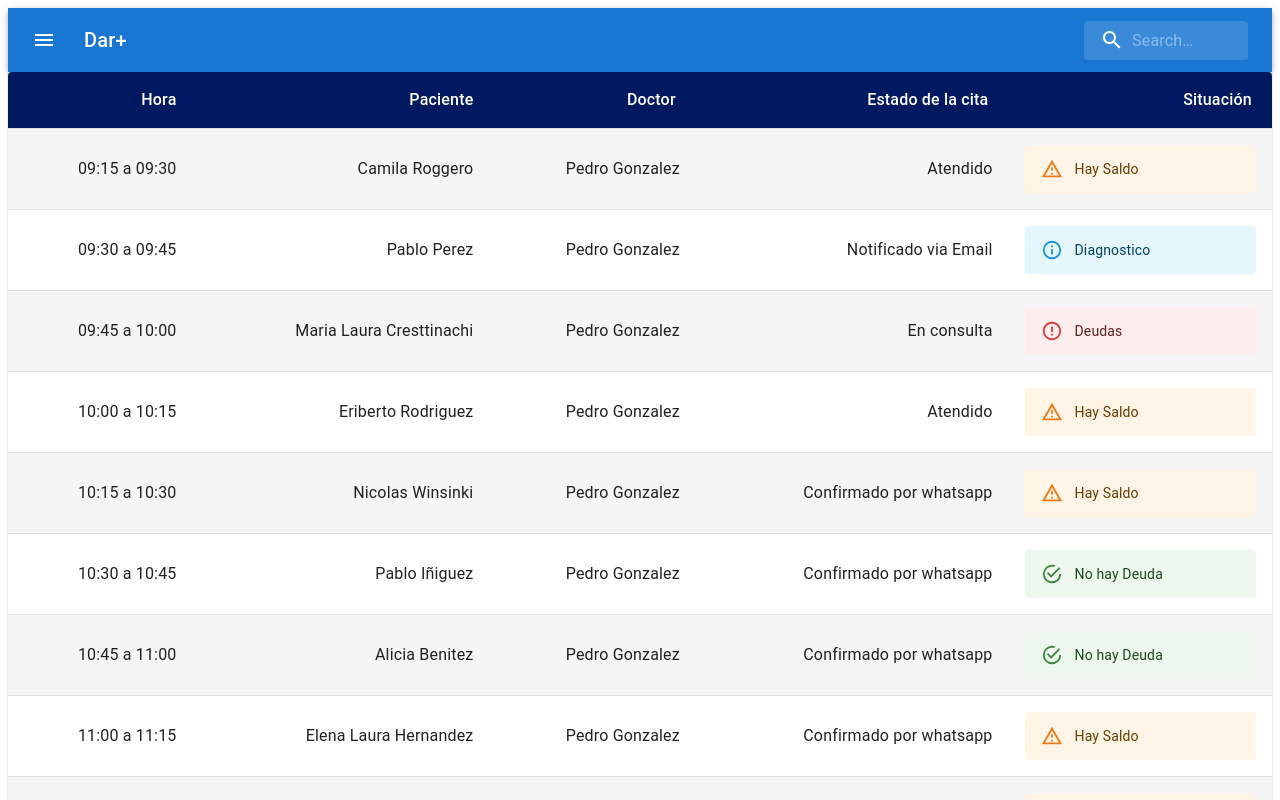
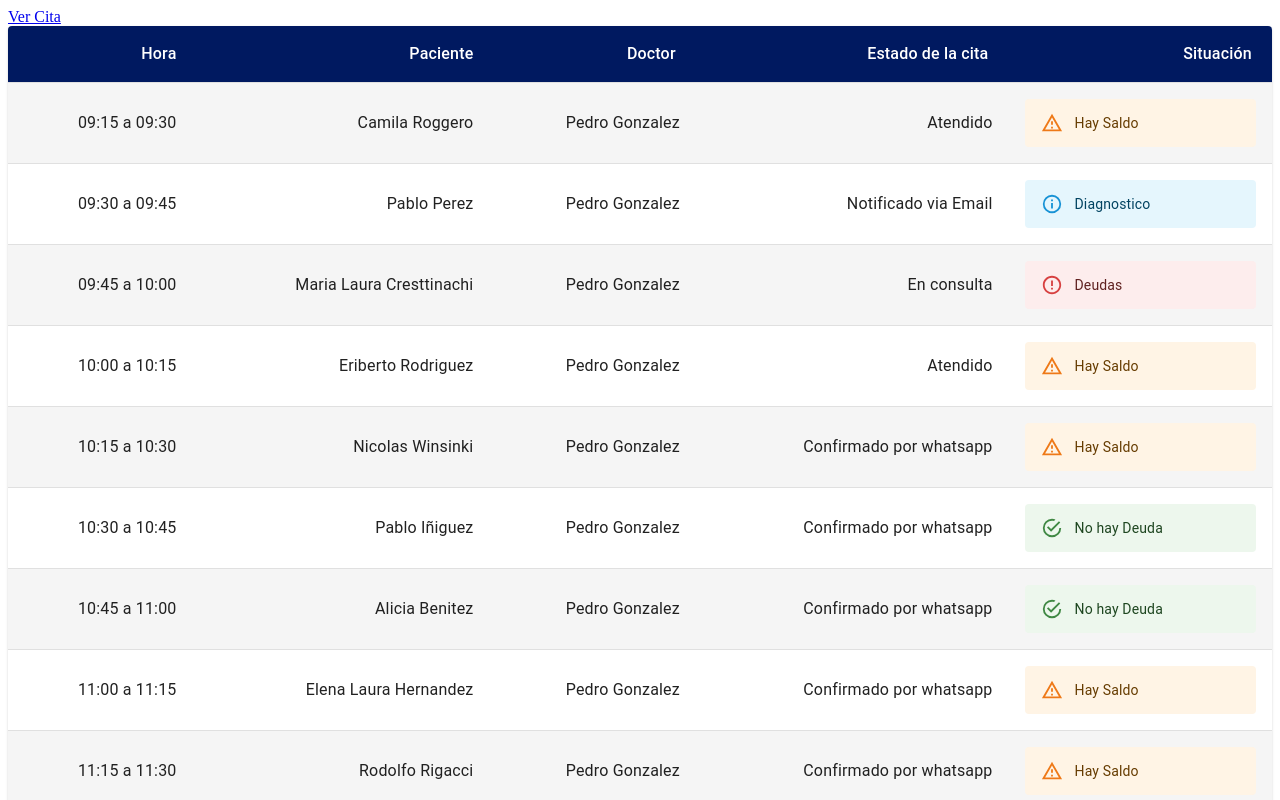
Before and after one commit to gastonaguirre/Front-Dar-, a Next.js app: page /components/citas in a window 1280 px wide. Shown: the top 800 px of the page. Built offline with nearby package versions, Linux system fonts and the light colour scheme.

Commit message:
ordenar carpetas

```diff
--- a/app/components/citas/page.tsx
+++ b/app/components/citas/page.tsx
@@ -66,19 +66,10 @@ export default function Citas({ citas }: Props) {
               <StyledTableCell align="right">{c.nombre_paciente}</StyledTableCell>
               <StyledTableCell align="right">{c.nombre_dentista}</StyledTableCell>
               <StyledTableCell align="right">{c.nombre_estado}</StyledTableCell>
-              <StyledTableCell >   {c.id_situacion=== 1 ? <Alert  severity="error">{c.descripcion_situacion}</Alert>
-              : c.id_situacion===2 ? <Alert severity="warning">{c.descripcion_situacion}</Alert> :
-              c.id_situacion===3 ?<Alert severity="info">{c.descripcion_situacion}</Alert> :
+              <StyledTableCell >   {c.id_situacion === 1 ? <Alert severity="error">{c.descripcion_situacion}</Alert>
+                : c.id_situacion === 2 ? <Alert severity="warning">{c.descripcion_situacion}</Alert> :
+                  c.id_situacion === 3 ? <Alert severity="info">{c.descripcion_situacion}</Alert> :
                     <Alert severity="success">{c.descripcion_situacion}</Alert>}</StyledTableCell>
-
-
-
-
-
-
-
-
-
 
             </StyledTableRow>
           ))}
@@ -88,34 +79,5 @@ export default function Citas({ citas }: Props) {
 
   );
 
-function SimpleAlerts() {
-  const classes = useStyles();
-
-  return (
-    <div className={classes.root}>
-
-    </div>
-  );
-}
-
-
-
-
-
-
-
-
-
-
-
-
-
-
-
-
-
-
-
-
 
 }
--- /dev/null
+++ b/app/components/navegation.tsx
@@ -0,0 +1,18 @@
+import Link from "next/link"
+
+const Route = [{
+    label: 'Home',
+    route:'/'
+  },{
+    label:'Landing',
+    route:'/landing'
+  }
+]
+export default function Navegation(){
+        return (
+           <Link href='/components/citas'>
+                  Ver Cita
+             </Link>
+
+      )
+    }
--- a/app/landing/page.tsx
+++ b/app/landing/page.tsx
@@ -1,7 +1,8 @@
+import SearchAppBar from "../components/NavBar/page";
 
 
 export default function Landing() {
   return (
-    <div>Landing Page</div>
+    <p>Home</p>
   )
 }
--- a/app/layout.tsx
+++ b/app/layout.tsx
@@ -1,42 +1,12 @@
-import { Search } from '@mui/icons-material';
-import Link from 'next/link';
-import SearchAppBar from './page';
-
-const Route = [{
-  label: 'Home',
-  route:'/'
-},{
-  label:'Landing',
-  route:'/landing'
-},
- //{
-//   label:'Profesional',
-//   route:'/components/profesional'
-// },{
-//   label:'Crear Perfil',
-//   route:'/components/crearPerfil'
-// }
-]
-
-export default function RootLayout({children,}: {
+import Navegation from './components/navegation';
+export default function RootLayout({ children, }: {
   children: React.ReactNode
 }) {
   return (
     <html>
-      <head />
-
       <body>
-<header>
- <nav>
-<SearchAppBar/>
-</nav>
-</header>
-          {children}
-      <Link href='/components/citas'>
-        Ver Cita
-      </Link>
-
-
+        <Navegation />
+        {children}
       </body>
     </html>
   )
--- a/app/page.tsx
+++ b/app/page.tsx
@@ -1,8 +1,8 @@
-'use client'
 import React from 'react'
 import SearchAppBar from './components/NavBar/page'
 export default function Home() {
   return (
     <SearchAppBar/>
+
   )
 }
```
Also changed, not shown: entidades.ts (deleted, +0 -52 lines). Lines whose indentation alone changed are shown as unchanged.
